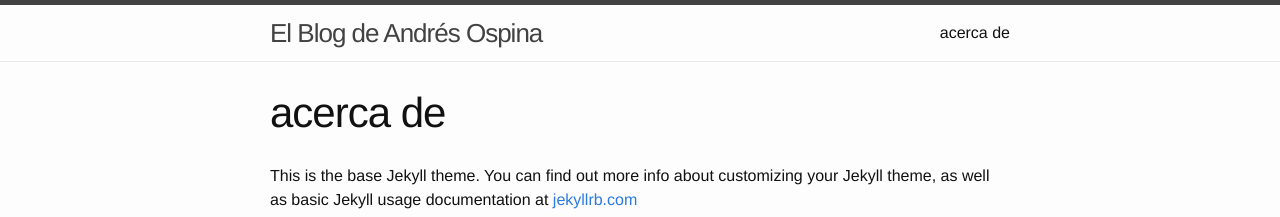
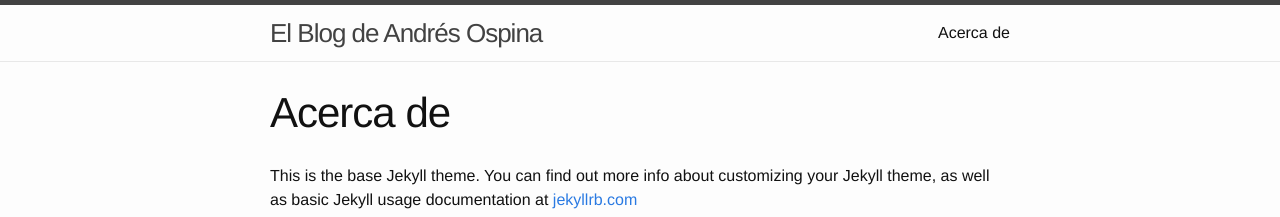
Before and after one commit to ospination/miblog.github.io, a Jekyll site: the page built from acerca_de.md, in a window 1280 px wide. Shown: the top 217 px of the page. Built offline with Jekyll 4.4.1, drawn with Linux system fonts in a browser that asks for light colours.

```diff
--- a/acerca_de.md
+++ b/acerca_de.md
@@ -1,6 +1,6 @@
 ---
 layout: page
-title: acerca de
+title: Acerca de
 permalink: /acerca_de/
 ---
 
```
